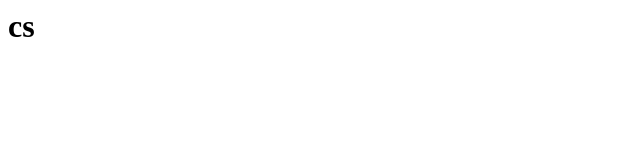
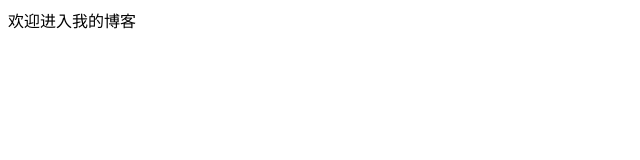
Before and after one commit to 7451z21/7451z21.github.io, a plain HTML site: page index.html in a window 1280 px wide. Shown: the whole page, without its empty margins (0-640 px from the left). Drawn offline with Linux system fonts and the light colour scheme.

Commit message:
更新 index.html

```diff
--- a/index.html
+++ b/index.html
@@ -1 +1,8 @@
-<h1>cs </h1>
+<html>
+    <head>
+        <title>王汉的博客</title>
+    </head>
+    <body>
+        欢迎进入我的博客
+    </body>
+</html>
```
